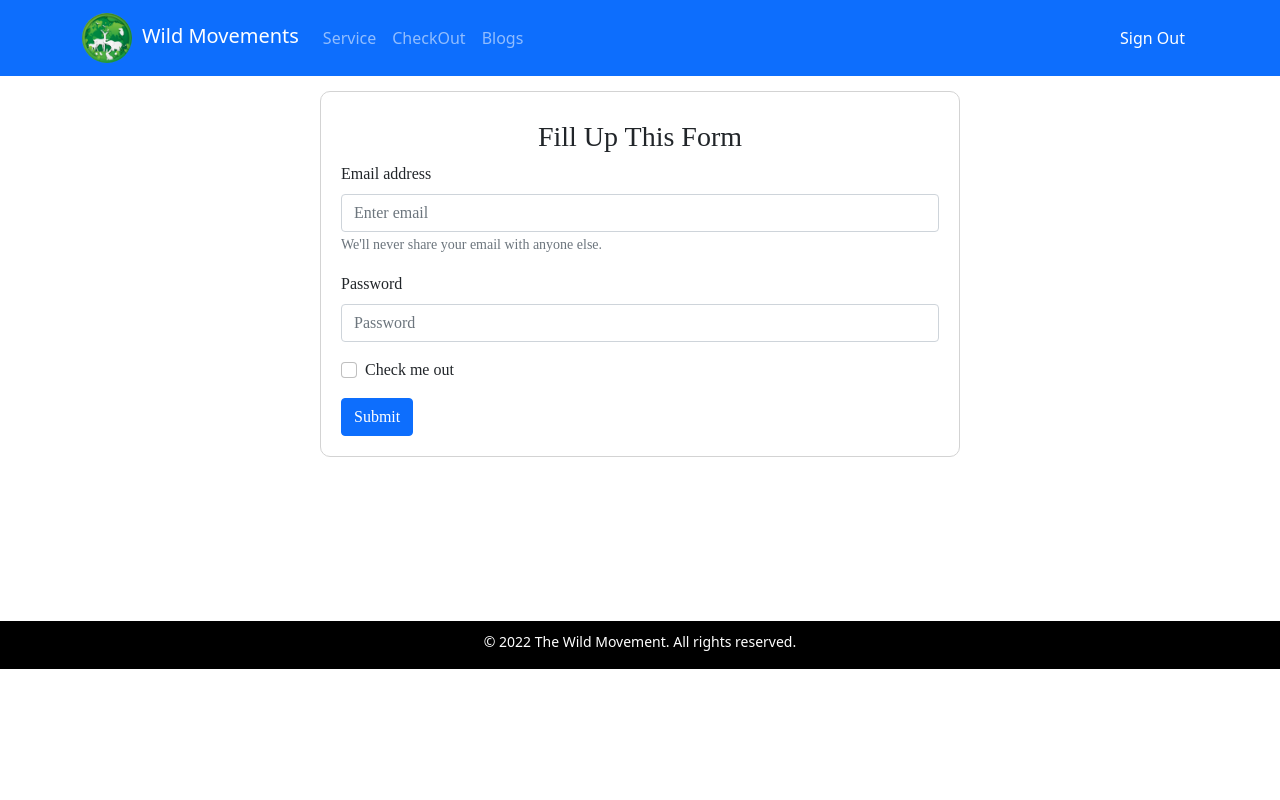
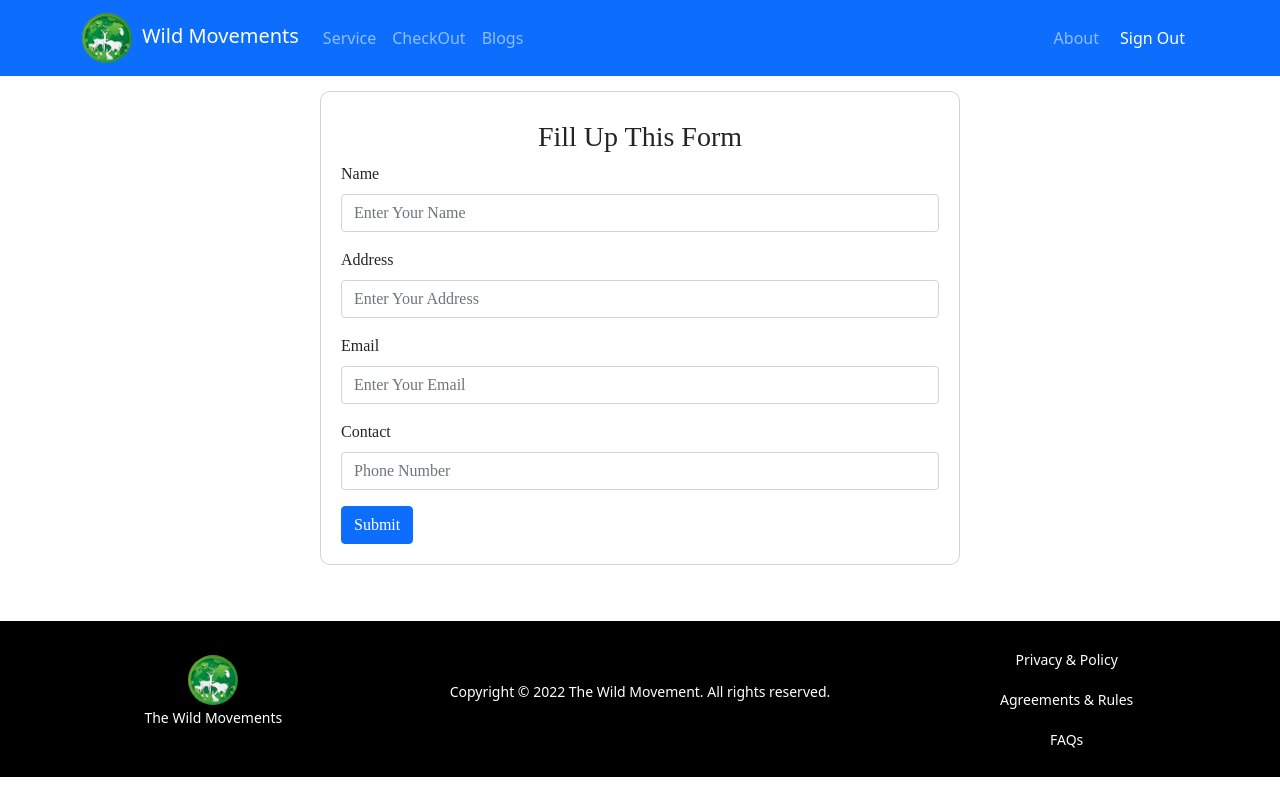
Before and after one commit to ashrafurrahman22/wild-movements-website, a React (Create React App) app: page /procedeCheckout in a window 1280 px wide. Built offline with nearby package versions, Linux system fonts and the light colour scheme; no server answers; sample sign-in values are in the browser's storage; the HTML template or start-up script is replaced by a standard one.

Commit message:
blogs-about-updated

```diff
--- /dev/null
+++ b/src/Pages/About/About.css
@@ -0,0 +1,14 @@
+.about-div {
+    display: grid;
+    grid-template-columns: repeat(2, 1fr);
+    margin: 20px;
+}
+
+#mypic {
+    border-radius: 100px;
+}
+
+#goal-div {
+    font-family: 'Times New Roman', Times, serif;
+    font-size: 26px;
+}
--- a/src/Pages/About/About.js
+++ b/src/Pages/About/About.js
@@ -1,9 +1,19 @@
 import React from 'react';
+import mypic from '.././../images/opu.jpg'
+import './About.css';
 
 const About = () => {
     return (
-        <div>
-            <h2>this is about</h2>
+        <div className='about-div vh-100'>
+            <div className='w-50 mx-auto mt-4'>
+            <img id='mypic' src={mypic} alt="" />
+            <h3>Ashrafur Rahman</h3>
+            <p>Junior Web Developer</p>
+            </div>
+            <div id='goal-div' className='mx-auto w-100 p-5'>
+                <h1 className='text-center'>Goal</h1>
+                <p>I'm Ashrafur. I'm a junior Web Developer. As a web developer my goal is to be the best web developer of Asia. I wanna work with google and other famous companies. I'm trying and working hard to achieve my goal. Inshallah i will success oneday.</p>
+            </div>
         </div>
     );
 };
--- a/src/Pages/Blogs/Blogs.js
+++ b/src/Pages/Blogs/Blogs.js
@@ -4,19 +4,20 @@ import { Dropdown, DropdownButton } from 'react-bootstrap';
 const Blogs = () => {
     return (
         <div style={{height:'530px'}}>
-            <DropdownButton className='d-flex justify-content-center my-3' id="dropdown-item-button" title="What is differences between this and that">
+            <DropdownButton className='d-flex justify-content-center my-3' id="dropdown-item-button" title="What is the difference between authorization and authentication">
         <Dropdown.ItemText>
-            <p>Lorem ipsum dolor sit amet consectetur adipisicing elit. Iure magni ratione corrupti expedita suscipit deserunt aliquid voluptatem, possimus quae vitae sunt explicabo accusamus iste corporis voluptates maiores ducimus nemo molestias!</p>
+            <p>Authentication is the process of verification, Authentication verifies who the user is. It is the first step of a good identity and access management process. <br /> Authorization is the process of verifying what specific applications, files, and data a user has access to. It determines what resources a user can access. It always takes place after authentication.
+ </p>
         </Dropdown.ItemText>
       </DropdownButton>
-            <DropdownButton className='d-flex justify-content-center my-3' id="dropdown-item-button" title="What is differences between this and that">
+            <DropdownButton className='d-flex justify-content-center my-3' id="dropdown-item-button" title="Why are you using firebase? What other options do you have to implement authentication?">
         <Dropdown.ItemText>
-            <p>Lorem ipsum dolor sit amet consectetur adipisicing elit. Iure magni ratione corrupti expedita suscipit deserunt aliquid voluptatem, possimus quae vitae sunt explicabo accusamus iste corporis voluptates maiores ducimus nemo molestias!</p>
+            <p className='m-3 p-3'>I'm using firebase for implement Authentication. It provides backend-services and ready made UI libraries. There are so many options for authentication like email & password, google, github, facebook, twitter etc. </p>
         </Dropdown.ItemText>
       </DropdownButton>
-            <DropdownButton className='d-flex justify-content-center my-3' id="dropdown-item-button" title="What is differences between this and that">
+            <DropdownButton className='d-flex justify-content-center my-3' id="dropdown-item-button" title="What other services does firebase provide other than authentication">
         <Dropdown.ItemText>
-            <p>Lorem ipsum dolor sit amet consectetur adipisicing elit. Iure magni ratione corrupti expedita suscipit deserunt aliquid voluptatem, possimus quae vitae sunt explicabo accusamus iste corporis voluptates maiores ducimus nemo molestias!</p>
+            <p className='m-3 p-3'>Firebase is a Google-backed application development software that enables developers to develop iOS, Android and Web apps. Firebase provides tools for tracking analytics, reporting and fixing app crashes, creating marketing and product experiment.</p>
         </Dropdown.ItemText>
       </DropdownButton>
         </div>
--- a/src/Pages/Home/ProcedeCheckout/ProcedeCheckout.js
+++ b/src/Pages/Home/ProcedeCheckout/ProcedeCheckout.js
@@ -1,32 +1,46 @@
 import React from 'react';
 import { Button, Form } from 'react-bootstrap';
+import { useNavigate } from 'react-router-dom';
+import { ToastContainer, toast } from 'react-toastify';
+import 'react-toastify/dist/ReactToastify.css';
+
 
 const ProcedeCheckout = () => {
+  const navigate = useNavigate();
+
+    const handleFormSubmit = event =>{
+      event.preventDefault();
+      toast('Thanks for your Booking')
+    }
+
     return (
         <div style={{height:'530px'}}>
             <div id='form-container' className='w-50 mx-auto mb-3'>
             <h3 className='text-center my-2'>Fill Up This Form</h3>
-            <Form>
+            <Form onSubmit={handleFormSubmit}>
   <Form.Group className="mb-3" controlId="formBasicEmail">
-    <Form.Label>Email address</Form.Label>
-    <Form.Control type="email" placeholder="Enter email" />
-    <Form.Text className="text-muted">
-      We'll never share your email with anyone else.
-    </Form.Text>
+    <Form.Label>Name</Form.Label>
+    <Form.Control type="text" placeholder="Enter Your Name" required/>
+  </Form.Group>
+  <Form.Group className="mb-3" controlId="formBasicEmail">
+    <Form.Label>Address</Form.Label>
+    <Form.Control type="text" placeholder="Enter Your Address" required/>
+  </Form.Group>
+  <Form.Group className="mb-3" controlId="formBasicEmail">
+    <Form.Label>Email</Form.Label>
+    <Form.Control type="email" placeholder="Enter Your Email" required/>
   </Form.Group>
 
   <Form.Group className="mb-3" controlId="formBasicPassword">
-    <Form.Label>Password</Form.Label>
-    <Form.Control type="password" placeholder="Password" />
-  </Form.Group>
-  <Form.Group className="mb-3" controlId="formBasicCheckbox">
-    <Form.Check type="checkbox" label="Check me out" />
+    <Form.Label>Contact</Form.Label>
+    <Form.Control type="number" placeholder="Phone Number" required/>
   </Form.Group>
   <Button variant="primary" type="submit">
     Submit
   </Button>
 </Form>
         </div>
+<ToastContainer></ToastContainer>
         </div>
     );
 };
--- a/src/Pages/Home/Service/Service.js
+++ b/src/Pages/Home/Service/Service.js
@@ -3,13 +3,14 @@ import './Service.css';
 import {Link} from 'react-router-dom';
 
 const Service = ({service}) => {
-    const {name, img, price}= service;
+    const {name, img, price, description}= service;
     return (
         <div id='service'>
             <img src={img} alt="" />
            <div className='text-start ms-4 ps-2'>
            <h5 className='mt-2'>{name}</h5>
-            <h3>Price:${price}</h3>
+            <h4>Service Fee : ${price}</h4>
+            <p><small>{description}</small></p>
             <button className='btn mx-auto w-100'>
                 <Link className='btn btn-primary' to='/procedeCheckout'>Procede CheckOut</Link>
             </button>
--- a/src/Pages/Shared/Footer/Footer.css
+++ b/src/Pages/Shared/Footer/Footer.css
@@ -1,5 +1,9 @@
 
 #footer {
+    display: grid;
+    grid-template-columns: repeat(3, 1fr);
+    grid-gap: 20px;
+    padding: 10px;
     background-color: black;
     color: white;
     position: absolute;
@@ -7,3 +11,9 @@
     margin-bottom: 0px;
     text-align: center;
 }
+
+#footer-img {
+    width: 50px;
+    height: 50px;
+    border-radius: 40px;
+}
--- a/src/Pages/Shared/Footer/Footer.js
+++ b/src/Pages/Shared/Footer/Footer.js
@@ -1,11 +1,27 @@
 import React from 'react';
-import './Footer.css'
+import './Footer.css';
+import logo1 from '../../../images/logo1.jpg';
 
 const Footer = () => {
+
+    const today = new Date();
+    const year = today.getFullYear();
+
     return (
         <div id='footer'>
-            <div className='my-2'>
-                <p><small>© 2022 The Wild Movement. All rights reserved.</small></p>
+            <div>
+            <div className='mt-4'>
+                <img id='footer-img' src={logo1} alt="" />
+                <p><small>The Wild Movements</small></p>
+            </div>
+            </div>
+            <div className='text-center mt-5'>
+                <p><small>Copyright © {year} The Wild Movement. All rights reserved.</small></p>
+            </div>
+            <div className='mt-3'>
+                <p><small>Privacy & Policy</small></p>
+                <p><small>Agreements & Rules</small></p>
+                <p><small>FAQs</small></p>
             </div>
         </div>
     );
--- a/src/Pages/Shared/Header/Header.js
+++ b/src/Pages/Shared/Header/Header.js
@@ -31,10 +31,10 @@ const Header = () => {
       <Nav.Link as={Link} to="/blogs">Blogs</Nav.Link>
     </Nav>
     <Nav>
+    <Nav.Link as={Link} to="/about">About</Nav.Link>
      {
        user ? <button onClick={handleSignOut} className='btn btn-primary'>Sign Out</button> :
        <Nav>
-      <Nav.Link as={Link} to="/about">About</Nav.Link>
           <Nav.Link as={Link} to="/login">Login</Nav.Link>
       <Nav.Link as={Link} to="/signup">Sign Up</Nav.Link>
        </Nav>
```
Also changed, not shown: src/images/opu.jpg (added), 1 other file (tests, documents, lock files or other folders).
